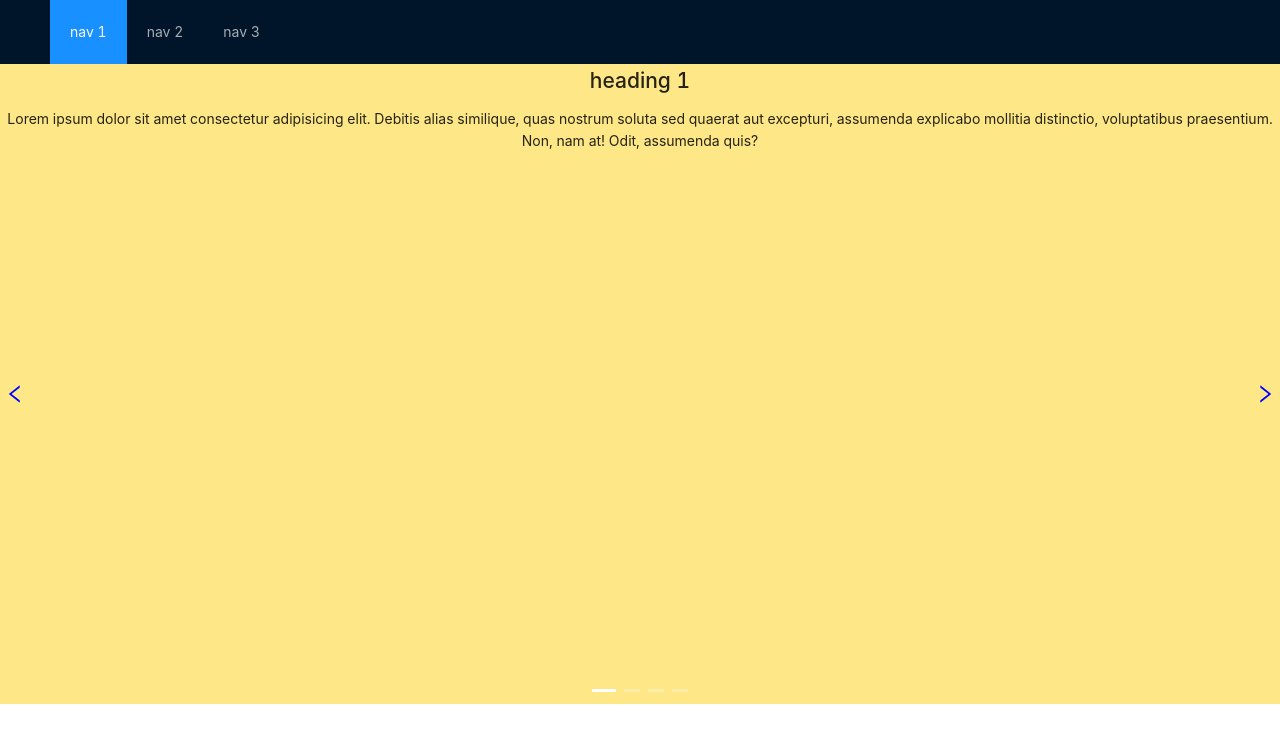
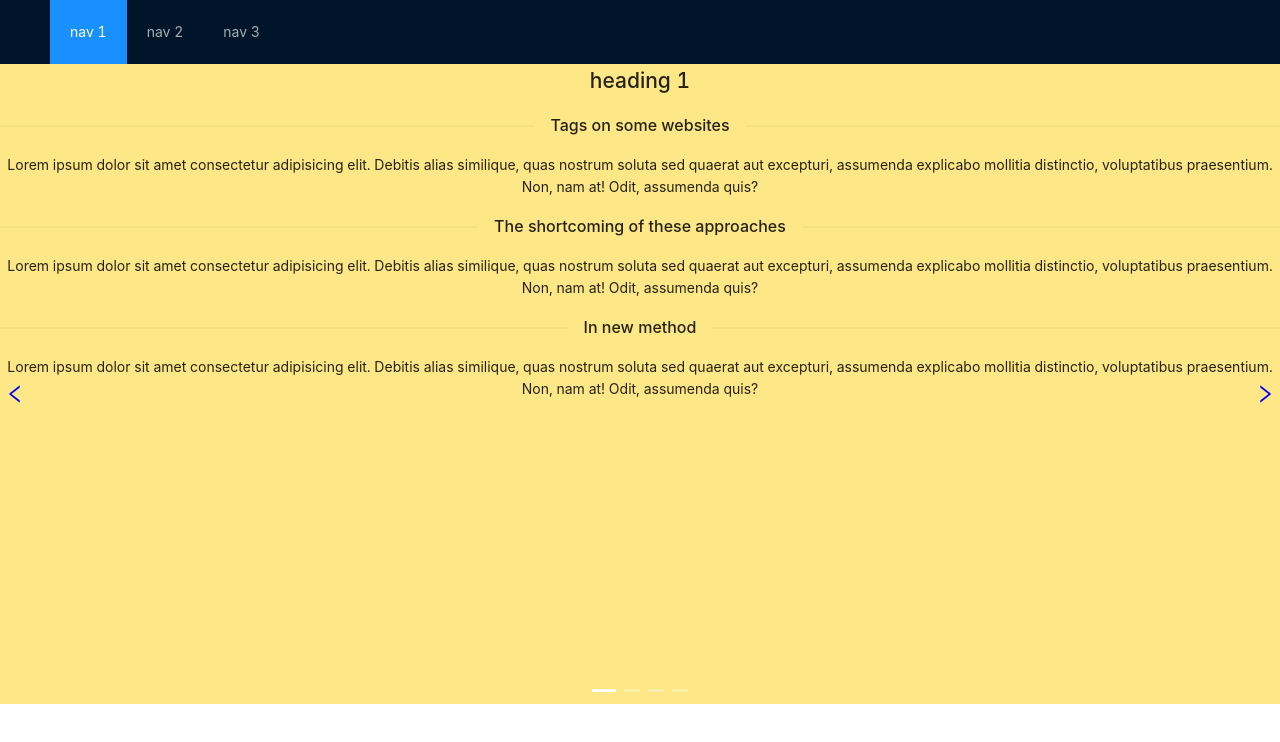
Before and after one commit to LalitSinghRana/genre-website, a React (Create React App) app: page / in a window 1280 px wide. Shown: the top 742 px of the page. Built offline with nearby package versions, Linux system fonts and the light colour scheme.

Commit message:
divider added

```diff
--- a/src/App.js
+++ b/src/App.js
@@ -2,7 +2,7 @@ import React from 'react';
 import 'antd/dist/antd.css';
 import './App.css';
 
-import { Layout, Menu, Carousel } from 'antd';
+import { Layout, Menu, Carousel, Divider } from 'antd';
 import { RightOutlined, LeftOutlined } from '@ant-design/icons';
 const { Header } = Layout;
 
@@ -26,6 +26,21 @@ function App() {
 			>
 				<div className='carousel-div'>
 					<h2>heading 1</h2>
+					<Divider>Tags on some websites</Divider>
+					<p>
+						Lorem ipsum dolor sit amet consectetur adipisicing elit. Debitis
+						alias similique, quas nostrum soluta sed quaerat aut excepturi,
+						assumenda explicabo mollitia distinctio, voluptatibus praesentium.
+						Non, nam at! Odit, assumenda quis?
+					</p>
+					<Divider>The shortcoming of these approaches</Divider>
+					<p>
+						Lorem ipsum dolor sit amet consectetur adipisicing elit. Debitis
+						alias similique, quas nostrum soluta sed quaerat aut excepturi,
+						assumenda explicabo mollitia distinctio, voluptatibus praesentium.
+						Non, nam at! Odit, assumenda quis?
+					</p>
+					<Divider>In new method</Divider>
 					<p>
 						Lorem ipsum dolor sit amet consectetur adipisicing elit. Debitis
 						alias similique, quas nostrum soluta sed quaerat aut excepturi,
```
